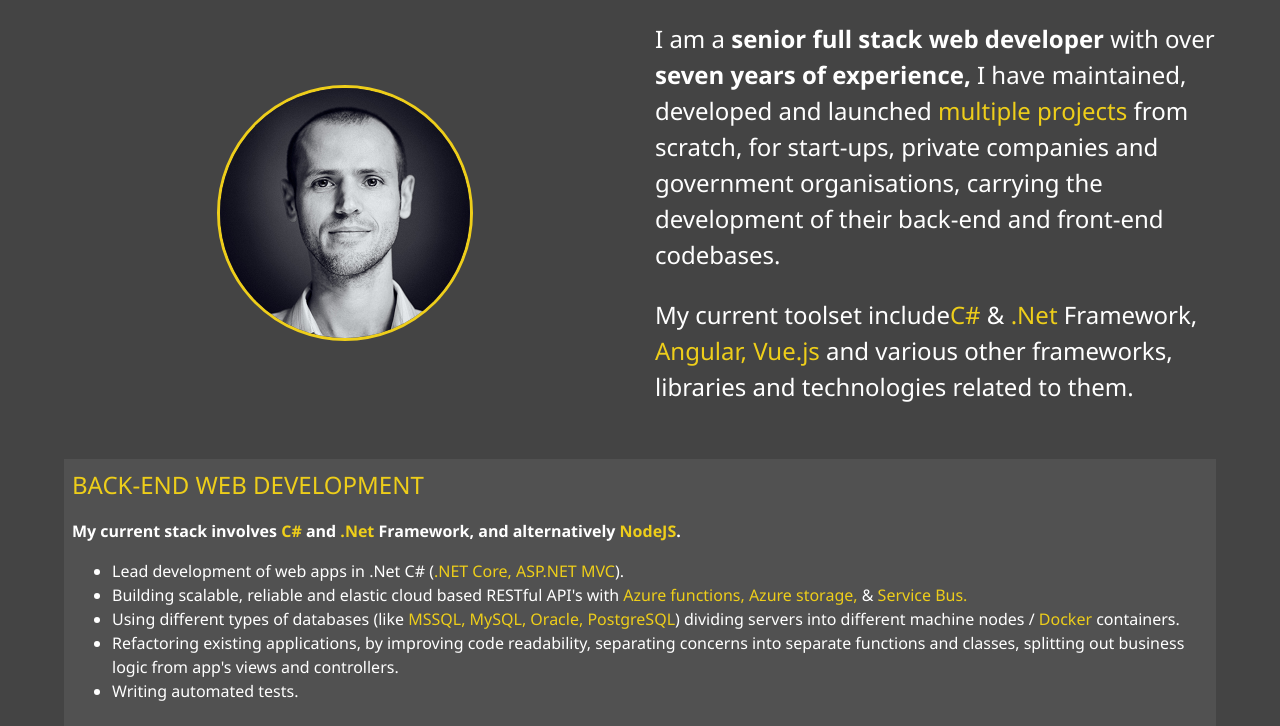
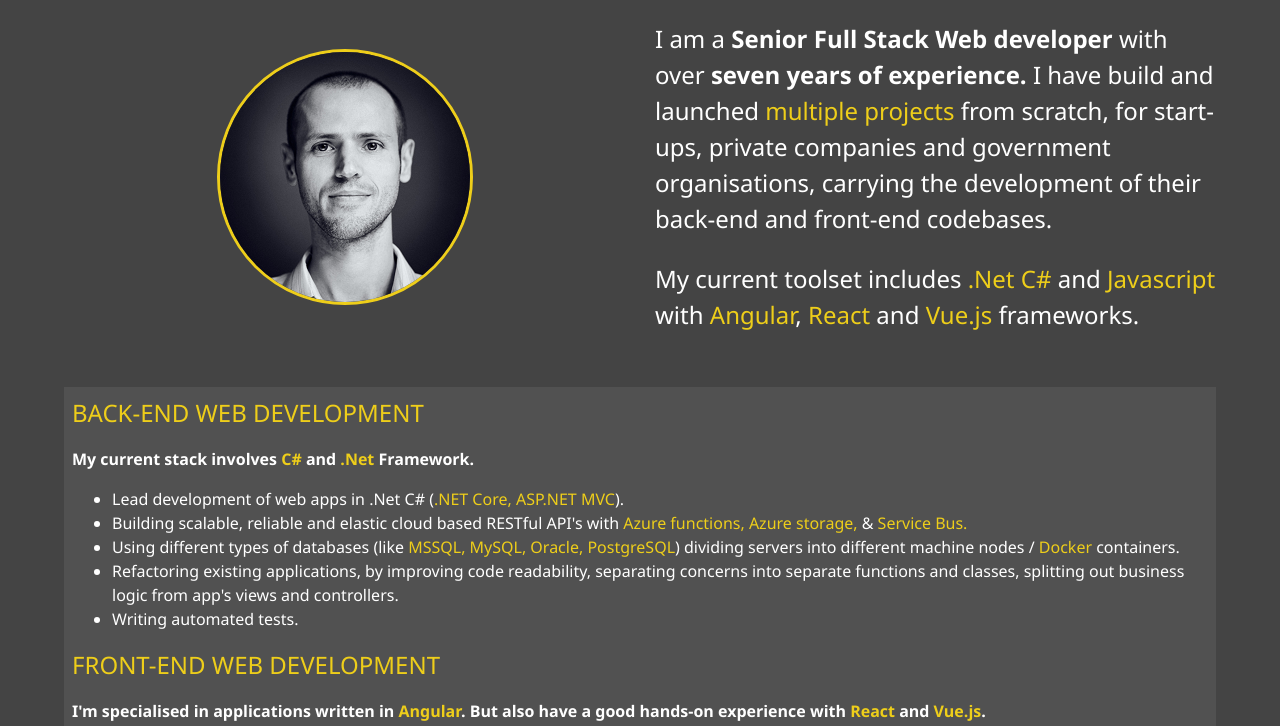
Before and after one commit to yavned/portfolio, a plain HTML site: page about.html in a window 1280 px wide. Shown: the part 211-937 px from the top of the page. Drawn offline with Linux system fonts and the light colour scheme.

Commit message:
Update about.html

```diff
--- a/about.html
+++ b/about.html
@@ -60,32 +60,48 @@
 
       <div class="bio">
         <!-- <h3 class="text-secondary">Summary</h3> -->
-        <p>I am a <strong>senior full stack web developer</strong> with over <strong>seven years of experience,</strong> I have maintained, developed and launched <a class="text-secondary" href="/dist/work.html">multiple projects</a> from scratch, for start-ups, private companies and government organisations, carrying the development of their back-end and front-end codebases. </p>
-        <p>My current toolset include<span class="text-secondary">C#</span> & <span class="text-secondary">.Net</span> Framework, <span class="text-secondary">Angular,</span> <span class="text-secondary">Vue.js</span> and various other frameworks, libraries and technologies related to them.</p>
+        <p>I am a <strong>Senior Full Stack Web developer</strong> with over <strong>seven years of experience.</strong>
+          I have build and launched <a class="text-secondary" href="/work.html">multiple projects</a>
+          from scratch, for start-ups, private companies and government organisations, carrying the development of
+          their back-end and front-end codebases.</p>
+        <p>My current toolset includes
+          <span class="text-secondary">.Net C#</span> and
+          <span class="text-secondary">Javascript</span> with
+          <span class="text-secondary">Angular</span>,
+          <span class="text-secondary">React</span> and <span class="text-secondary">Vue.js</span> frameworks.</p>
       </div>
 
       <div class="job job-1">
-        <div class="job-backend">
-              <h2 class="text-secondary" >BACK-END WEB DEVELOPMENT</h2>
-              <p><strong>My current stack involves <span class="text-secondary">C#</span> and <span class="text-secondary">.Net</span></strong> <strong>Framework, and alternatively <span class="text-secondary">NodeJS</span>.</strong></p>
+        <div>
+          <h2 class="text-secondary">BACK-END WEB DEVELOPMENT</h2>
+          <p><strong>My current stack involves <span class="text-secondary"> C#</span> and <span class="text-secondary">.Net</span></strong>
+            <strong>Framework.</strong></p>
 
           <ul>
             <li>Lead development of web apps in .Net C# (<span class="text-secondary">.NET Core, ASP.NET MVC</span>).</li>
-                <li>Building scalable, reliable and elastic cloud based RESTful API's with <span class="text-secondary">Azure functions, Azure storage,</span> & <span class="text-secondary">Service Bus.</span>  </li>
+            <li>Building scalable, reliable and elastic cloud based RESTful API's with <span class="text-secondary">Azure
+                functions, Azure storage,</span> & <span class="text-secondary">Service Bus.</span> </li>
             <li>Using different types of databases (like <span class="text-secondary">MSSQL, MySQL, Oracle, PostgreSQL</span>)
               dividing servers into different machine nodes / <span class="text-secondary">Docker</span> containers.</li>
-                <li>Refactoring existing applications, by improving code readability, separating concerns into separate functions and classes, splitting out business logic from app's views and controllers.</li>
+            <li>Refactoring existing applications, by improving code readability, separating concerns into separate
+              functions and classes, splitting out business logic from app's views and controllers.</li>
             <li>Writing automated tests.</li>
           </ul>
         </div>
 
-        <span class="job-frontend">
         <h2 class="text-secondary">FRONT-END WEB DEVELOPMENT</h2>
-            <p><strong> I'm specialised in applications written in <span class="text-secondary">Angular2+</span> and <span class="text-secondary">Vue.js.</span></strong></p>
+        <p><strong> I'm specialised in applications written in <span class="text-secondary">Angular</span>.
+            But also have a good hands-on experience with
+            <span class="text-secondary">React</span> and
+            <span class="text-secondary">Vue.js</span>.</strong>
+        </p>
         <ul>
-            <li>Lead <span class="text-secondary">TypeScript/JavaScript</span> development: bootstrapping or refactoring existing app architecture by improving extensibility and reliability.</li>
-            <li>Full integration of front-end development using tools like <span class="text-secondary">Webpack</span> with features like automatic code reload, code minifications and multiple environment support.</li>
-            <li>Vast experience in many JS ecosystems, from using many libraries such as ngrx, RxJS, jQuery, PrimeNG, Datatables, ChartJS and many others.</li>
+          <li>Lead <span class="text-secondary">TypeScript/JavaScript</span> development: bootstrapping or
+            refactoring existing app architecture by improving extensibility and reliability.</li>
+          <li>Full integration of front-end development using tools like <span class="text-secondary">Webpack</span>
+            with features like automatic code reload, code minifications and multiple environment support.</li>
+          <li>Vast experience in many JS ecosystems, from using many libraries such as ngrx, RxJS, jQuery, PrimeNG,
+            Datatables, ChartJS and many others.</li>
         </ul>
       </div>
 
@@ -93,7 +109,9 @@
   </main>
 
   <footer id="main-footer">
-    Copyright &copy; <script>document.write(new Date().getFullYear())</script>
+    Copyright &copy; <script>
+      document.write(new Date().getFullYear())
+    </script>
   </footer>
 
   <script src="js/main.js"></script>
```
Lines whose indentation alone changed are shown as unchanged.
